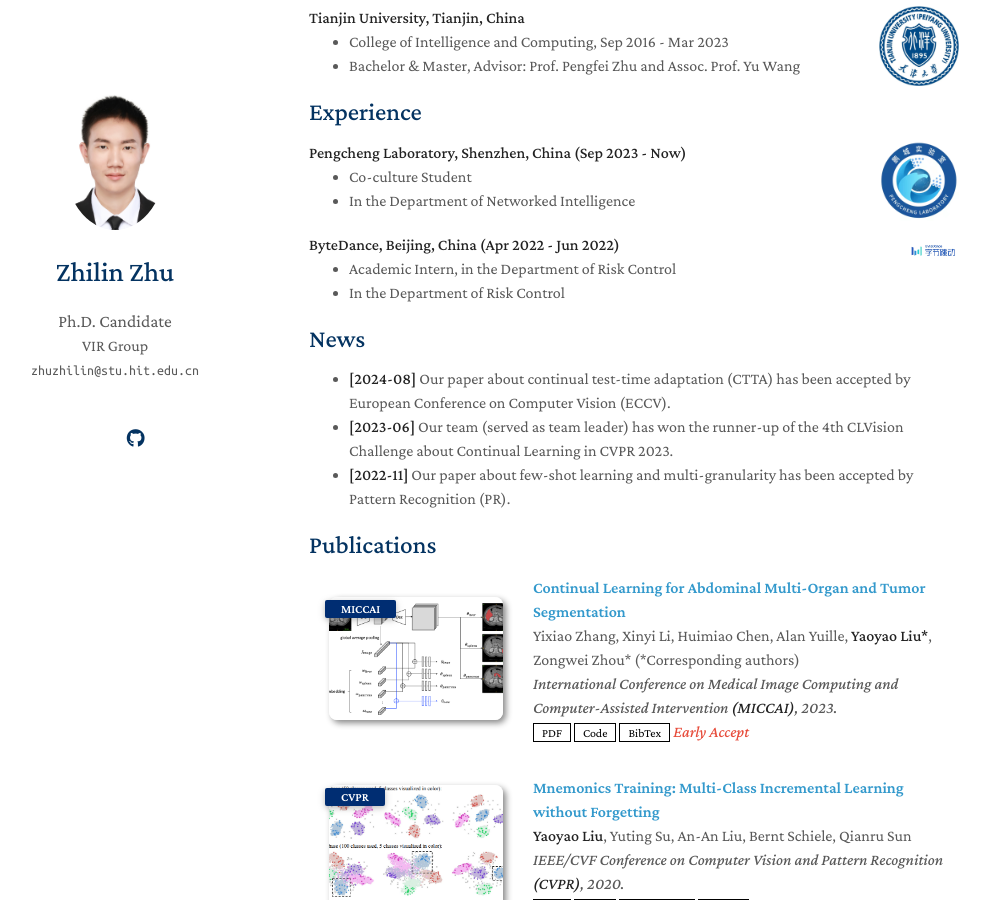
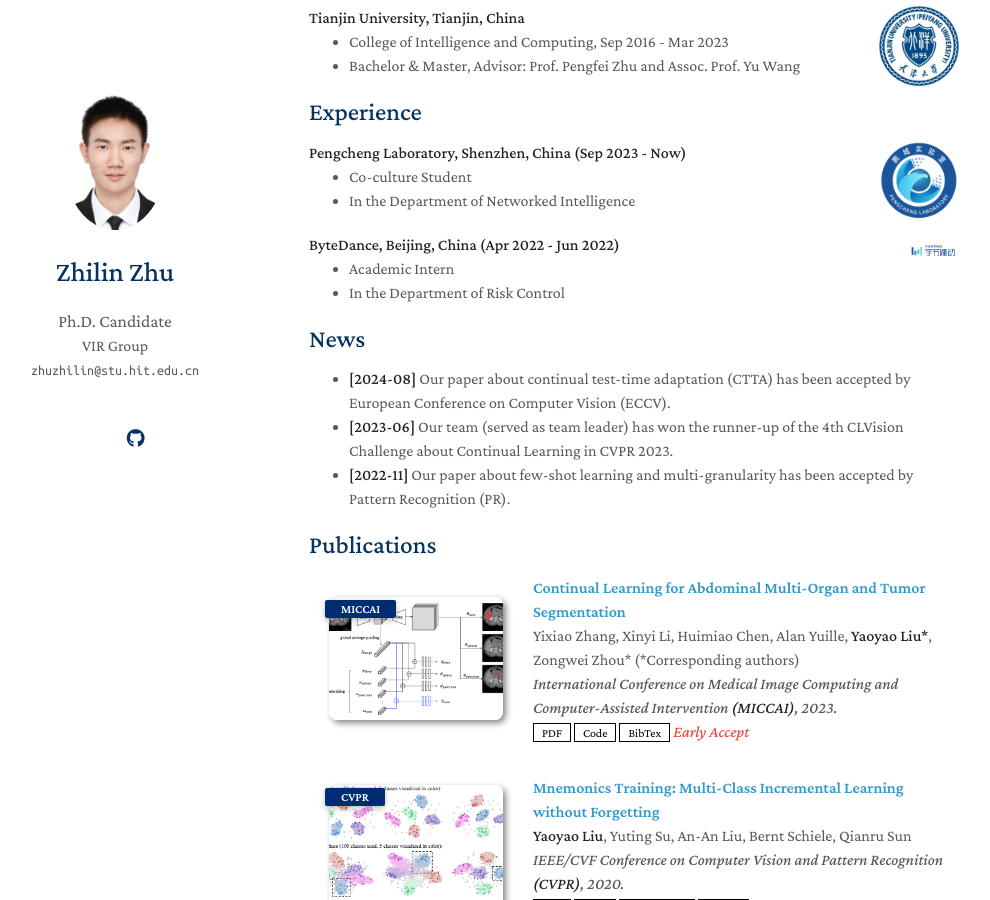
Before and after one commit to z1358/z1358.github.io, a Jekyll site: the page built from index.md, in a window 1280 px wide and 900 px high, scrolled down 464 px. Shown: the whole window, without its empty margins (161-1151 px from the left). Built offline with Jekyll 4.4.1, drawn with Linux system fonts in a browser that asks for light colours; a style sheet for code colours, icons or effects is not loaded; our own code applies the rules of GitHub Pages for plain Markdown files.

Commit message:
Update index.md

```diff
--- a/index.md
+++ b/index.md
@@ -58,7 +58,7 @@ I'm Zhilin Zhu (朱之林), a Ph.D. candidate in the VIR Group, Harbin Institute
           </a>
         <ul>
         <li>
-          Academic Intern, in the Department of Risk Control  </li>
+          Academic Intern </li>
         <li> In the Department of Risk Control  </li>
       </ul>
       </div>
```
